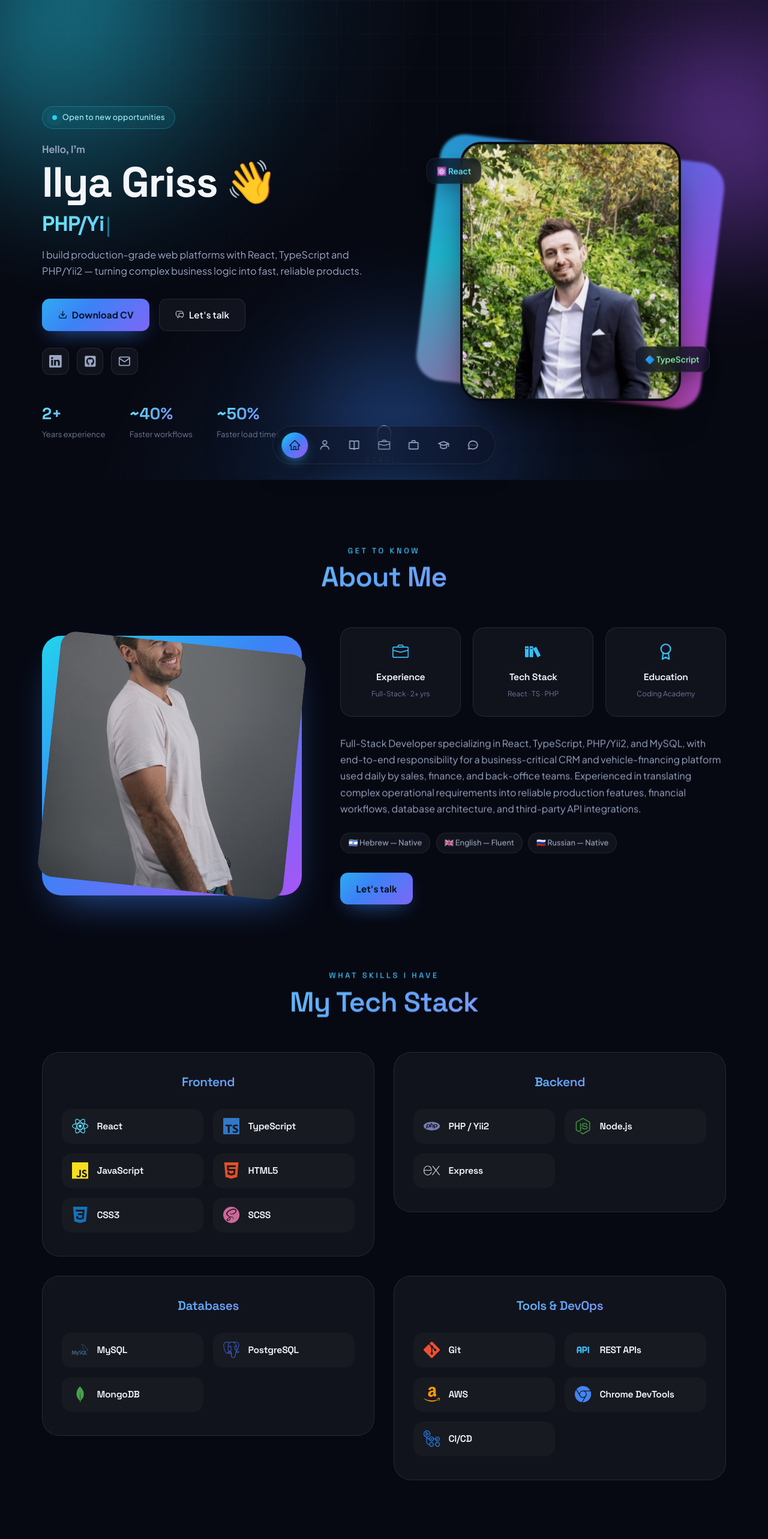
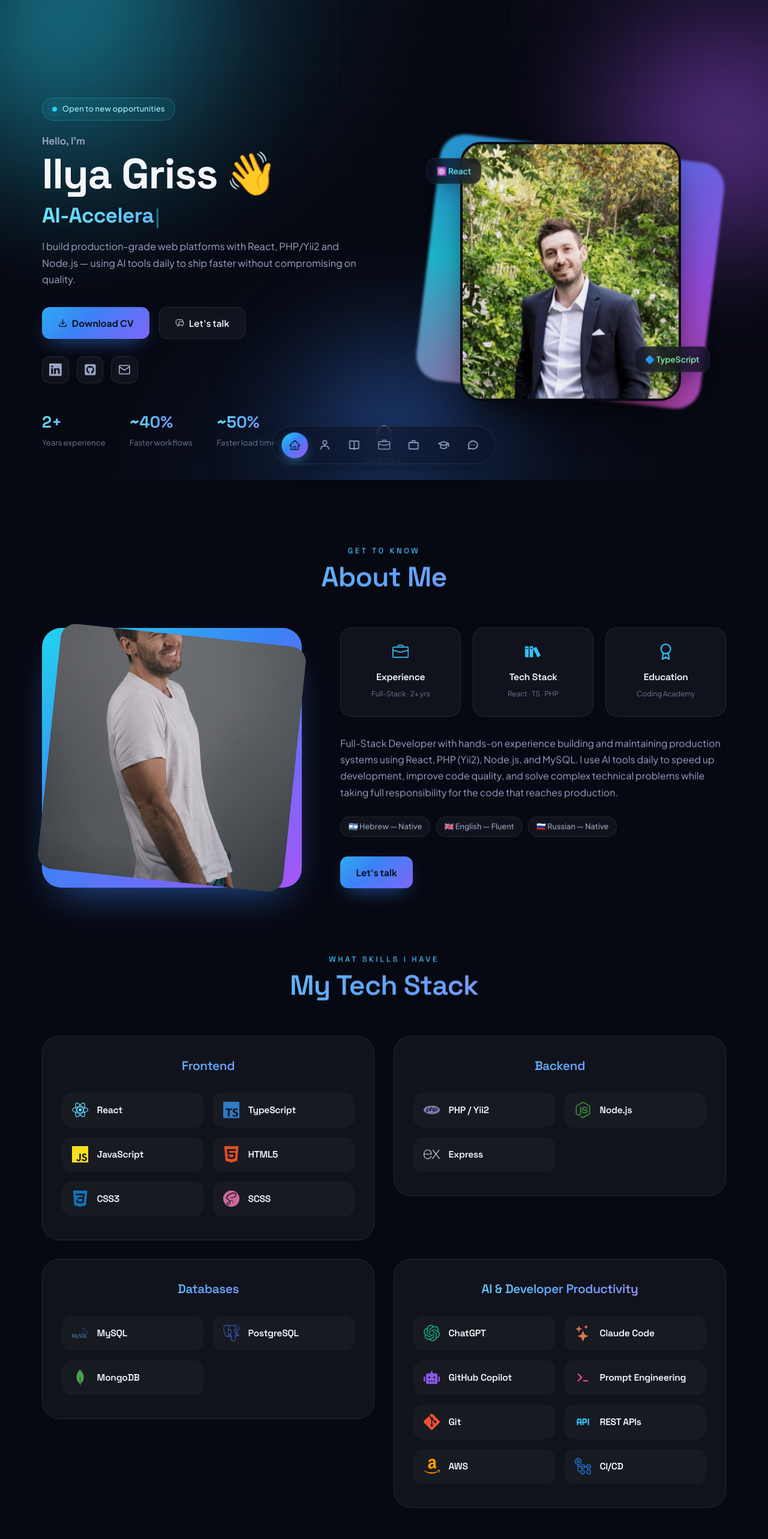
Before and after one commit to ilyaig87/my_portfolio, a React (Create React App) app: page / in a window 1280 px wide. Shown: the top 2566 px of the page at 60% size. Built offline with nearby package versions, Linux system fonts and the light colour scheme.

Commit message:
Sync portfolio with new AI-focused CV: updated profile, CAD Engineer title, AI productivity skills, new CV download

```diff
--- a/src/components/About.jsx
+++ b/src/components/About.jsx
@@ -37,12 +37,11 @@ const About = () => {
           </div>
 
           <p className='reveal'>
-            Full-Stack Developer specializing in React, TypeScript, PHP/Yii2,
-            and MySQL, with end-to-end responsibility for a business-critical
-            CRM and vehicle-financing platform used daily by sales, finance, and
-            back-office teams. Experienced in translating complex operational
-            requirements into reliable production features, financial workflows,
-            database architecture, and third-party API integrations.
+            Full-Stack Developer with hands-on experience building and
+            maintaining production systems using React, PHP (Yii2), Node.js,
+            and MySQL. I use AI tools daily to speed up development, improve
+            code quality, and solve complex technical problems while taking
+            full responsibility for the code that reaches production.
           </p>
 
           <div className='about-langs reveal'>
--- a/src/components/Experience.jsx
+++ b/src/components/Experience.jsx
@@ -15,9 +15,11 @@ import {
   SiGit,
   SiAmazon,
   SiGithubactions,
-  SiGooglechrome,
+  SiOpenai,
 } from 'react-icons/si'
-import { TbApi } from 'react-icons/tb'
+import { TbApi, TbPrompt } from 'react-icons/tb'
+import { BsStars } from 'react-icons/bs'
+import { FaRobot } from 'react-icons/fa'
 
 const groups = [
   {
@@ -48,12 +50,15 @@ const groups = [
     ],
   },
   {
-    title: 'Tools & DevOps',
+    title: 'AI & Developer Productivity',
     skills: [
+      { name: 'ChatGPT', icon: <SiOpenai />, color: '#10a37f' },
+      { name: 'Claude Code', icon: <BsStars />, color: '#d97757' },
+      { name: 'GitHub Copilot', icon: <FaRobot />, color: '#8957e5' },
+      { name: 'Prompt Engineering', icon: <TbPrompt />, color: '#ec4899' },
       { name: 'Git', icon: <SiGit />, color: '#f05032' },
       { name: 'REST APIs', icon: <TbApi />, color: '#38bdf8' },
       { name: 'AWS', icon: <SiAmazon />, color: '#ff9900' },
-      { name: 'Chrome DevTools', icon: <SiGooglechrome />, color: '#4285f4' },
       { name: 'CI/CD', icon: <SiGithubactions />, color: '#2088ff' },
     ],
   },
--- a/src/components/Header.jsx
+++ b/src/components/Header.jsx
@@ -8,6 +8,7 @@ import CountUp from './CountUp'
 
 const ROLES = [
   'Full-Stack Developer',
+  'AI-Accelerated Development',
   'React & TypeScript',
   'PHP/Yii2 & MySQL',
   'CRM & FinTech Platforms',
@@ -61,9 +62,9 @@ const Header = () => {
             <Typewriter phrases={ROLES} />
           </h2>
           <p className='header-tagline'>
-            I build production-grade web platforms with React, TypeScript and
-            PHP/Yii2 — turning complex business logic into fast, reliable
-            products.
+            I build production-grade web platforms with React, PHP/Yii2 and
+            Node.js — using AI tools daily to ship faster without compromising
+            on quality.
           </p>
 
           <MyCv />
--- a/src/components/JobExperience.jsx
+++ b/src/components/JobExperience.jsx
@@ -34,7 +34,7 @@ const data = [
   {
     id: 3,
     title: 'DataMap G.I.S Group',
-    profession: 'AutoCAD Drafter',
+    profession: 'CAD Engineer',
     date: '2020 — 2022',
     img: DATA,
     points: [
```
Also changed, not shown: 1 other file (tests, documents, lock files or other folders).
